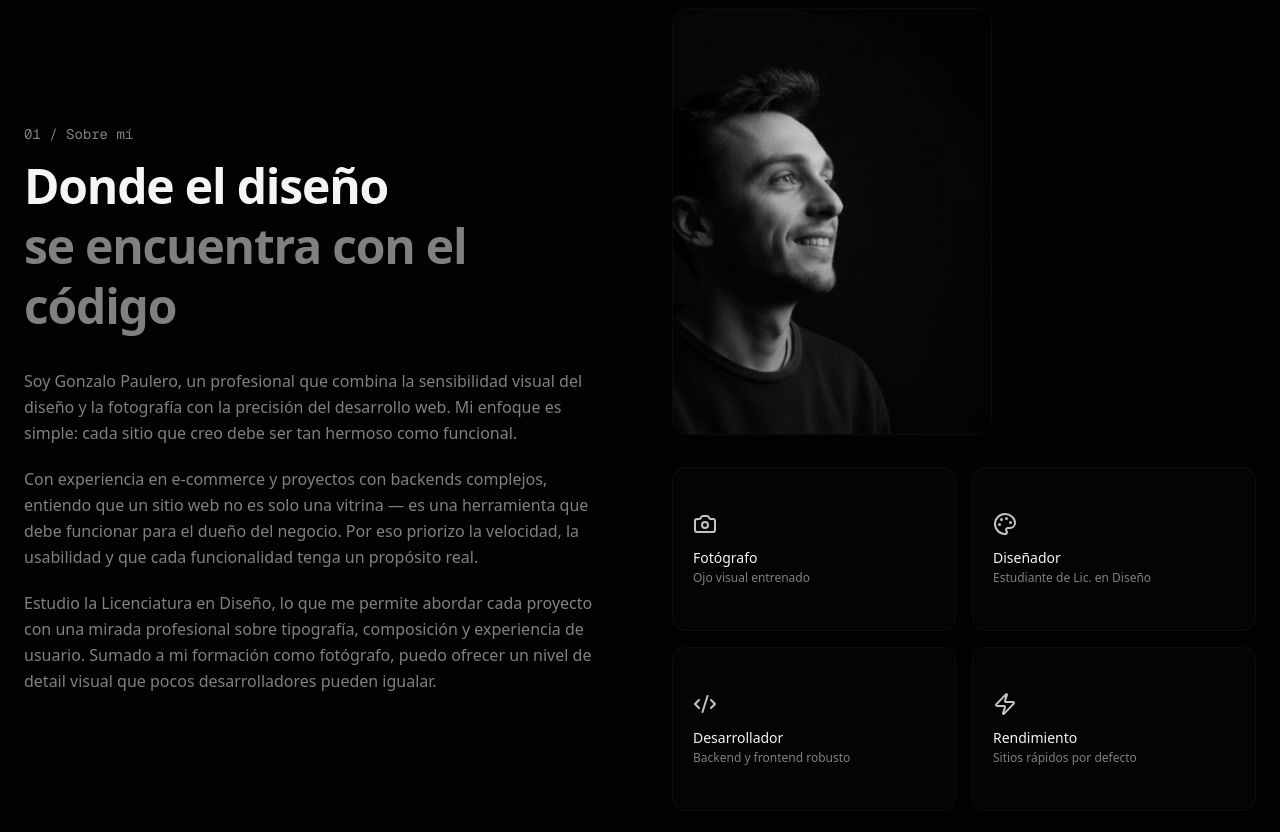
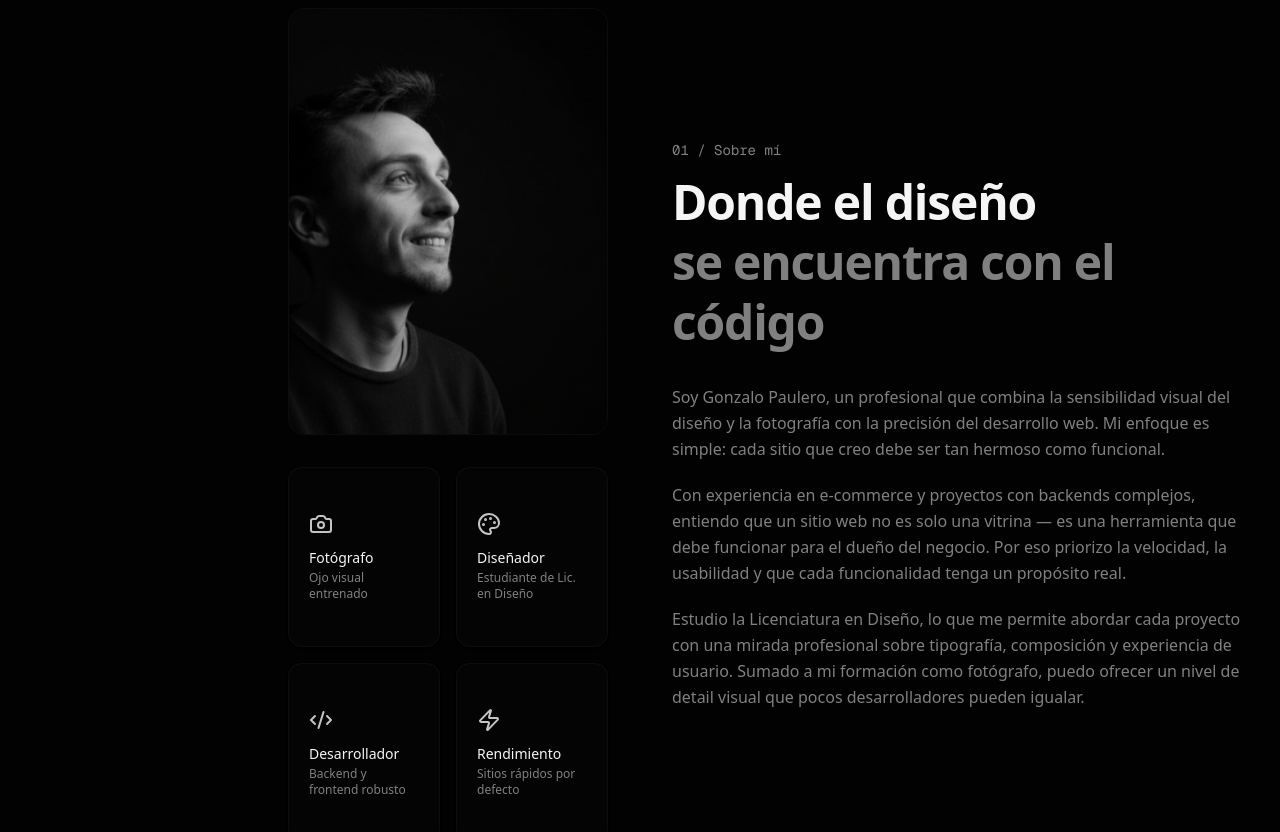
Before and after one commit to gpaulero/paulerostudio, a Next.js app: page / in a window 1280 px wide. Shown: the part 920-1752 px from the top of the page. Built offline with nearby package versions, Linux system fonts and the light colour scheme.

Commit message:
0caca8d0-f7bb-40bc-93ff-8f6128c5771b

```diff
--- a/src/app/page.tsx
+++ b/src/app/page.tsx
@@ -377,9 +377,47 @@ function About() {
     <AnimatedSection id="about" className="py-24 sm:py-32">
       <div className="max-w-7xl mx-auto px-6">
         {/* Grid: 2 columnas en desktop (lg), 1 en mobile */}
+        {/* order-2 / order-1 invierte el orden visual en desktop: foto izquierda, texto derecha */}
         <div className="grid lg:grid-cols-2 gap-16 items-center">
-          {/* Columna izquierda: texto */}
-          <div>
+          {/* Columna izquierda: foto + cards de habilidades */}
+          <div className="space-y-8 order-2 lg:order-1">
+            {/* Tu foto con aspecto 3:4 (retrato) */}
+            <div className="relative aspect-[3/4] max-w-xs mx-auto lg:mx-0 lg:ml-auto rounded-2xl overflow-hidden border border-border/50">
+              <img
+                src="/gonzalo-photo.png"
+                alt="Gonzalo Paulero"
+                className="w-full h-full object-cover"
+              />
+              {/* Degradado sutil en la parte inferior de la foto */}
+              <div className="absolute inset-0 bg-gradient-to-t from-background/30 to-transparent" />
+            </div>
+            {/* Grid 2x2 de cards con habilidades */}
+            <div className="grid grid-cols-2 gap-4 max-w-xs mx-auto lg:mx-0 lg:ml-auto">
+              {highlights.map((item, i) => (
+                <motion.div
+                  key={item.label}
+                  initial={{ opacity: 0, y: 20 }}
+                  whileInView={{ opacity: 1, y: 0 }}
+                  viewport={{ once: true }}
+                  transition={{ delay: i * 0.1, duration: 0.5 }}
+                >
+                  <Card className="bg-card/50 border-border/50 hover:border-foreground/20 transition-colors h-full">
+                    <CardContent className="p-5">
+                      {/* Renderiza el ícono dinámicamente */}
+                      <item.icon className="w-6 h-6 mb-3 text-foreground/80" />
+                      <h3 className="font-medium text-sm">{item.label}</h3>
+                      <p className="text-xs text-muted-foreground mt-0.5">
+                        {item.desc}
+                      </p>
+                    </CardContent>
+                  </Card>
+                </motion.div>
+              ))}
+            </div>
+          </div>
+
+          {/* Columna derecha: texto */}
+          <div className="order-1 lg:order-2">
             <p className="text-sm font-mono text-muted-foreground mb-3">
               01 / Sobre mí
             </p>
@@ -406,43 +444,6 @@ function About() {
                 usuario. Sumado a mi formación como fotógrafo, puedo ofrecer un nivel de
                 detail visual que pocos desarrolladores pueden igualar.
               </p>
-            </div>
-          </div>
-
-          {/* Columna derecha: foto + cards de habilidades */}
-          <div className="space-y-8">
-            {/* Tu foto con aspecto 3:4 (retrato) */}
-            <div className="relative aspect-[3/4] max-w-xs mx-auto lg:mx-0 rounded-2xl overflow-hidden border border-border/50">
-              <img
-                src="/gonzalo-photo.png"
-                alt="Gonzalo Paulero"
-                className="w-full h-full object-cover"
-              />
-              {/* Degradado sutil en la parte inferior de la foto */}
-              <div className="absolute inset-0 bg-gradient-to-t from-background/30 to-transparent" />
-            </div>
-            {/* Grid 2x2 de cards con habilidades */}
-            <div className="grid grid-cols-2 gap-4">
-              {highlights.map((item, i) => (
-                <motion.div
-                  key={item.label}
-                  initial={{ opacity: 0, y: 20 }}
-                  whileInView={{ opacity: 1, y: 0 }}
-                  viewport={{ once: true }}
-                  transition={{ delay: i * 0.1, duration: 0.5 }}
-                >
-                  <Card className="bg-card/50 border-border/50 hover:border-foreground/20 transition-colors h-full">
-                    <CardContent className="p-5">
-                      {/* Renderiza el ícono dinámicamente */}
-                      <item.icon className="w-6 h-6 mb-3 text-foreground/80" />
-                      <h3 className="font-medium text-sm">{item.label}</h3>
-                      <p className="text-xs text-muted-foreground mt-0.5">
-                        {item.desc}
-                      </p>
-                    </CardContent>
-                  </Card>
-                </motion.div>
-              ))}
             </div>
           </div>
         </div>
```
